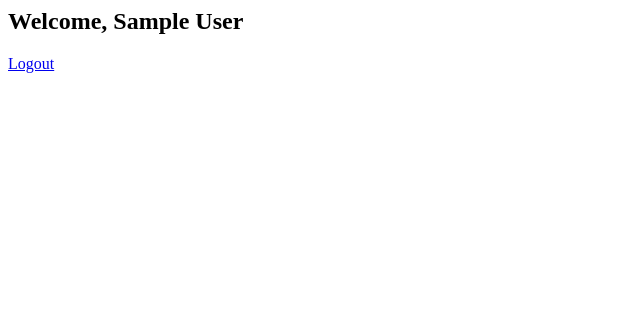
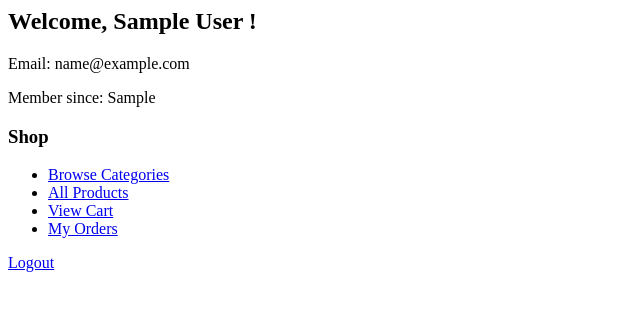
Before and after one commit to Nabilleb/e-commerce, a PHP site: page /profile.php in a window 1280 px wide. Shown: the top 311 px of the page, without its empty margins (0-640 px from the left). Run offline with PHP 8.4, Linux system fonts and the light colour scheme; the visitor is signed in with stand-in values (Sample User, id 1); tables that the repository leaves empty or names only in its code hold one stand-in row (values such as "Sample post").

Commit message:
weclome messages and navigation added

```diff
--- a/profile.php
+++ b/profile.php
@@ -1,10 +1,28 @@
 <?php
 session_start();
+include "connect.php";
 
 if(!isset($_SESSION['UserID'])){
     header("Location: login.php");
     exit;
 }
+$stmt = $conn->prepare("SELECT Email, CreatedAt FROM Users WHERE UserID = ?");
+$stmt->bind_param("i", $_SESSION['UserID']);
+$stmt->execute();
+$stmt->bind_result($email, $createdAt);
+$stmt->fetch();
+$stmt->close();
 ?>
-<h2>Welcome, <?php echo $_SESSION['FullName']; ?> </h2>
+<h2>Welcome, <?php echo htmlspecialchars($_SESSION['FullName']); ?> !</h2>
+<p>Email: <?php echo htmlspecialchars($email); ?></p>
+<p>Member since: <?php echo $createdAt; ?></p>
+
+<h3>Shop</h3>
+<ul>
+    <li><a href="categories.php">Browse Categories</a></li>
+    <li><a href="products.php">All Products</a></li>
+    <li><a href="cart.php">View Cart</a></li>
+    <li><a href="orders.php">My Orders</a></li>
+</ul>
+
 <a href="logout.php">Logout</a>
```
